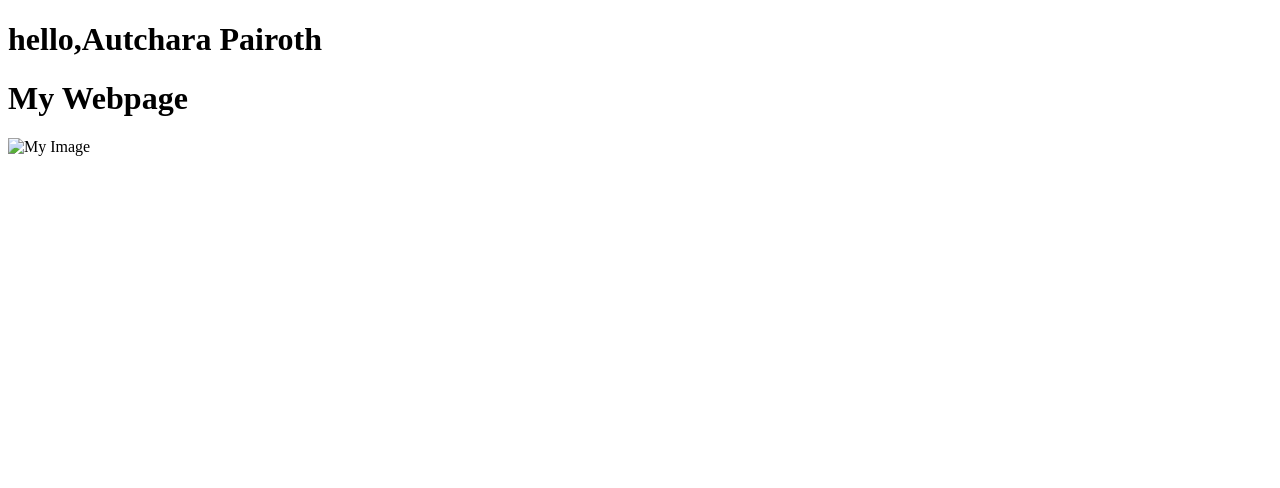
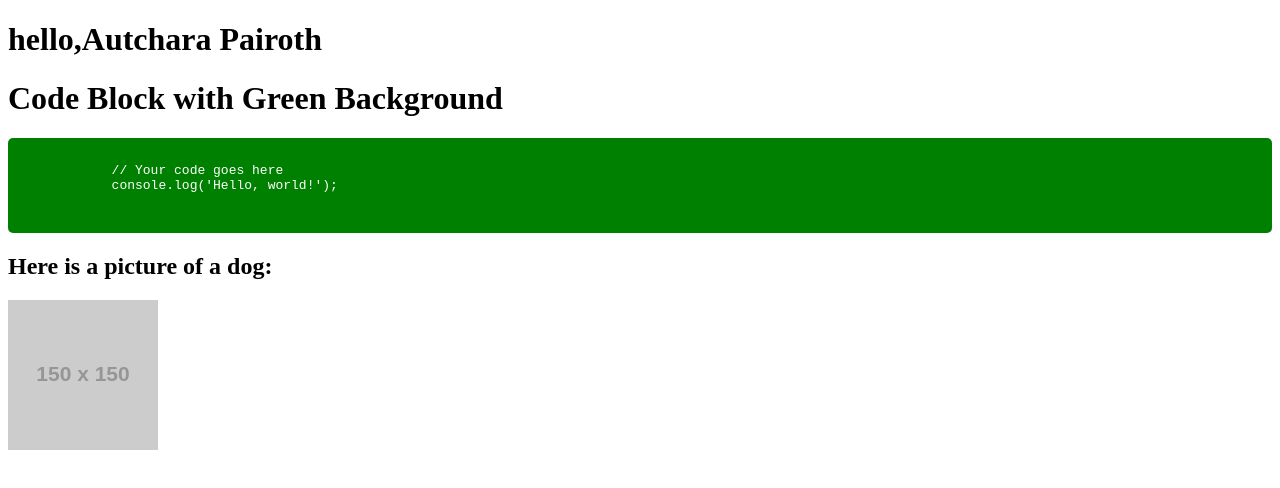
Before and after one commit to Autchara651510330/651510330, a plain HTML site: page index.html in a window 1280 px wide. Drawn offline with Linux system fonts and the light colour scheme; placeholder pictures from the web are drawn by us.

Commit message:
Update index.html

```diff
--- a/index.html
+++ b/index.html
@@ -8,21 +8,29 @@
 <body>
     <h1>hello,Autchara Pairoth</h1>
 </body>
-</html>
 <!DOCTYPE html>
 <html lang="en">
 <head>
     <meta charset="UTF-8">
     <meta name="viewport" content="width=device-width, initial-scale=1.0">
-    <title>My Colorful Page</title>
+    <title>Code Background and Dog Picture</title>
     <style>
-        body {
-            background-color: #green; /* Replace with your background color code */
-        }
+        .code-block {
+            background-color: green;
+            color: white;
+            padding: 10px;
+            border-radius: 5px  }
     </style>
 </head>
 <body>
-    <h1>My Webpage</h1>
-    <img src="my-image.jpg" alt="My Image">
+    <h1>Code Block with Green Background</h1>
+    <pre class="code-block">
+        <code>
+            // Your code goes here
+            console.log('Hello, world!');
+        </code>
+    </pre>
+    <h2>Here is a picture of a dog:</h2>
+    <img src="https://via.placeholder.com/150?text=Dog" alt="Dog Picture">
 </body>
 </html>
```
